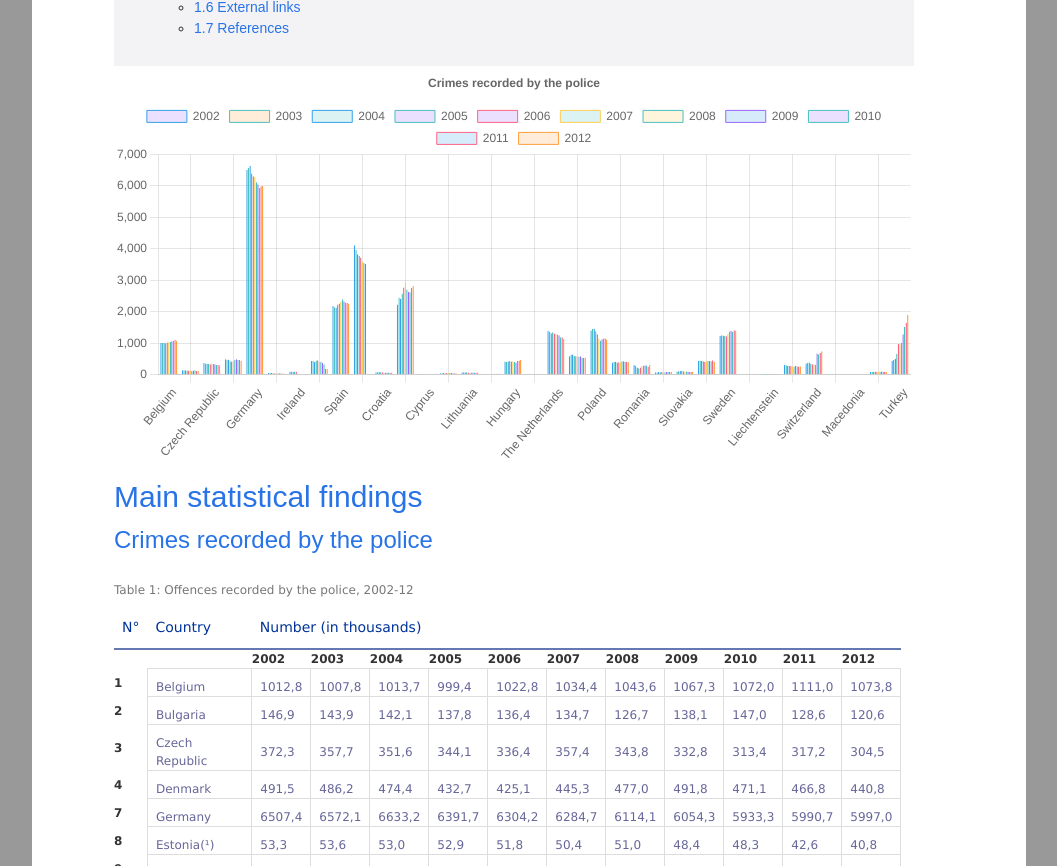
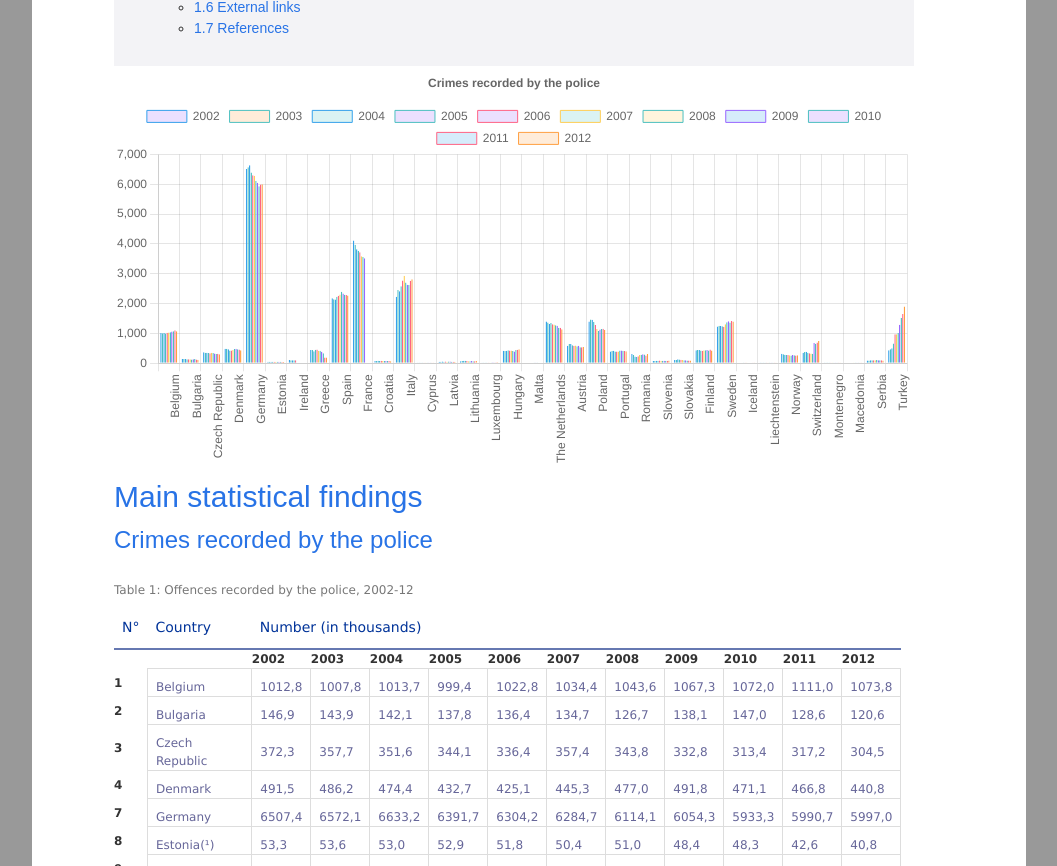
Before and after one commit to Deepyflo/js-datavisualisation-challenge, a plain HTML site: page index.html in a window 1280 px wide. Shown: the part 955-1821 px from the top of the page, without its empty margins (111-1168 px from the left). Drawn offline with nearby package versions, Linux system fonts and the light colour scheme; a web font is replaced by a local one.

Commit message:
chart 2 fini

```diff
--- a/index.html
+++ b/index.html
@@ -796,7 +796,7 @@
                   </li>
                 </ul>
               </div>
-<canvas id="myChart" width="100" height="50"></canvas>
+<!-- <canvas id="myChart" width="100" height="50"></canvas> -->
               <h2>
                 <span class="mw-headline" id="Principaux_r.C3.A9sultats_statistiques">Main statistical findings</span>
               </h2>
--- a/main.js
+++ b/main.js
@@ -1,8 +1,17 @@
+/*==========| setup var|========== */
 const table1        = document.getElementById('table1');
 const reg           = new RegExp( /(\(.\))/g );
 let dataObj         = {};
 const tableOneDatas = [];
 
+const canvas = document.createElement('canvas');
+canvas.id = 'chartTableOne';
+const divVoisin = document.getElementById('toc');
+divVoisin.parentNode.insertBefore(canvas, divVoisin.nextSibling);
+
+
+/*====================================================================================== */
+/*=============================| récupération des donnés |================================ */
 
 /* Je récupère chaque row du tableau 1 que je place dans un array inside un array*/
 // help source: https://stackoverflow.com/a/68047870
@@ -30,18 +39,12 @@ tableOneDatasBrut.forEach(elem => {
 // help source: https://www.codegrepper.com/code-examples/javascript/javascript+combine+two+arrays+to+object
 
 
-// console.log(tableOneDatas);
-// tableOneDatas.map(elem => elem.country)
-
-
 
 /*====================================================================================== */
 /*=============================| Chart table 1 |================================ */
 
-
-
-/*==========| setup var|========== */
-let ctx      = document.getElementById('myChart').getContext('2d');
+/*==========| setup var chart|========== */
+let ctx      = document.getElementById('chartTableOne').getContext('2d');
 const labels = tableOneDatas.map(elem => elem.country);
 
 /*==========| setup colors|========== */
@@ -58,12 +61,9 @@ const labels = tableOneDatas.map(elem => elem.country);
     const colors = [clrOne, clrTwo, clrThree, clrFour, clrFive, clrSix];
     const randomColor = () => colors[ Math.floor(Math.random() * colors.length)];
 
-console.log(labels)
-
-
 /*=============================| Le Chart table 1 |================================ */
 
-let myChart = new Chart(ctx, {
+let chartTableOne = new Chart(ctx, {
     type: 'bar',
     data: {
         labels: labels,
@@ -83,6 +83,13 @@ let myChart = new Chart(ctx, {
         scales: {
             y: {
                 beginAtZero: true
+            },
+            x: {
+                ticks: {
+                    autoSkip: false,
+                    maxRotation: 90,
+                    minRotation: 90
+                }
             }
         }
     }
```
